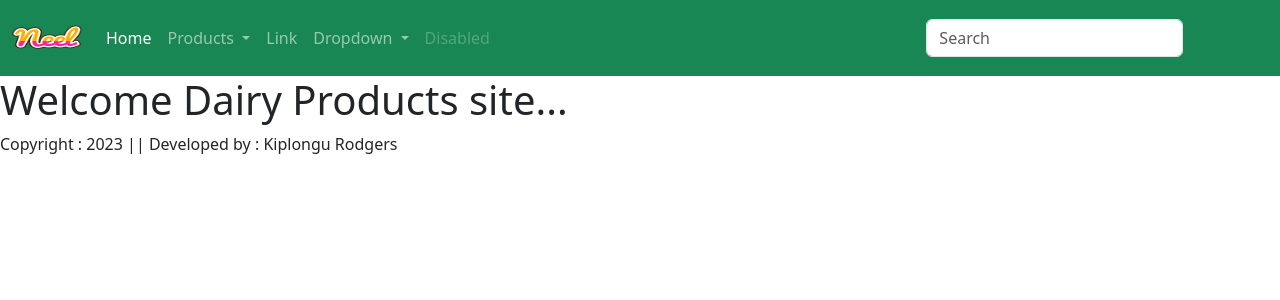
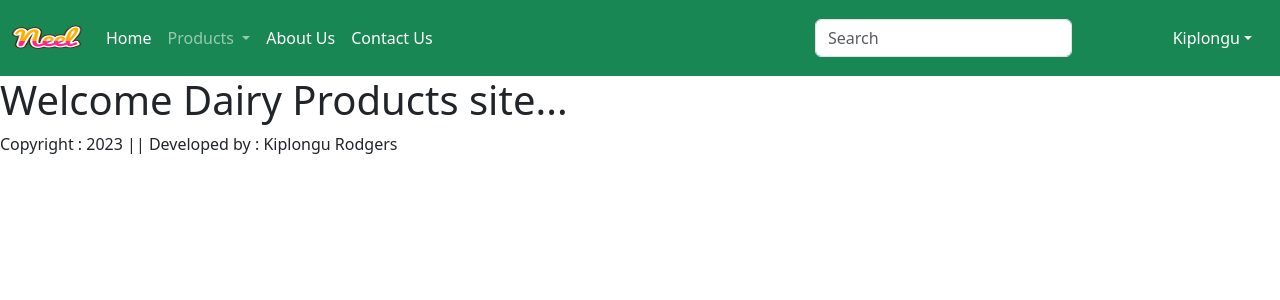
Before and after one commit to kiplongu/eCommerce-Website, a Django app: page / in a window 1280 px wide. Shown: the top 300 px of the page. Run offline with Django 4.2, Linux system fonts and the light colour scheme.

Commit message:
Implemented profile menu functionalities

```diff
--- a/eCommerce/app/templates/app/base.html
+++ b/eCommerce/app/templates/app/base.html
@@ -51,21 +51,10 @@
                     </ul>
               </li>
               <li class="nav-item">
-                <a class="nav-link" href="#">Link</a>
-              </li>
-              <li class="nav-item dropdown">
-                <a class="nav-link dropdown-toggle" href="#" id="navbarDropdown" role="button" data-bs-toggle="dropdown" aria-expanded="false">
-                  Dropdown
-                </a>
-                <ul class="dropdown-menu" aria-labelledby="navbarDropdown">
-                  <li><a class="dropdown-item" href="#">Action</a></li>
-                  <li><a class="dropdown-item" href="#">Another action</a></li>
-                  <li><hr class="dropdown-divider"></li>
-                  <li><a class="dropdown-item" href="#">Something else here</a></li>
-                </ul>
+                <a class="nav-link text-white" href="#">About Us</a>
               </li>
               <li class="nav-item">
-                <a class="nav-link disabled" href="#" tabindex="-1" aria-disabled="true">Disabled</a>
+                <a class="nav-link text-white" href="#">Contact Us</a>
               </li>
             </ul>
             <form class="d-flex">
@@ -73,6 +62,18 @@
               <button class="btn btn-outline-success" type="submit">Search</button>
             </form>
           </div>
+          <ul class="navbar-nav me-auto mb-2 mb-lg-0">
+            <li class="nav-item dropdown mx-2">
+                <a class="nav-link dropdown-toggle text-white" href="#" id="profileDropdown" role="button" data-bs-toggle="dropdown" aria-expanded="false">Kiplongu</a>
+                <ul class="dropdown-menu" aria-labelledby="profileDropdown">
+                    <li><a class="dropdown-item" href="#">profile</a></li>
+                    <li><a class="dropdown-item" href="#">Orders</a></li>
+                    <li><a class="dropdown-item" href="#">Change Password</a></li>
+                    <li><a class="dropdown-item" href="#">Logout</a></li>
+                </ul>
+
+            </li>
+          </ul>
         </div>
       </nav>
 
```
